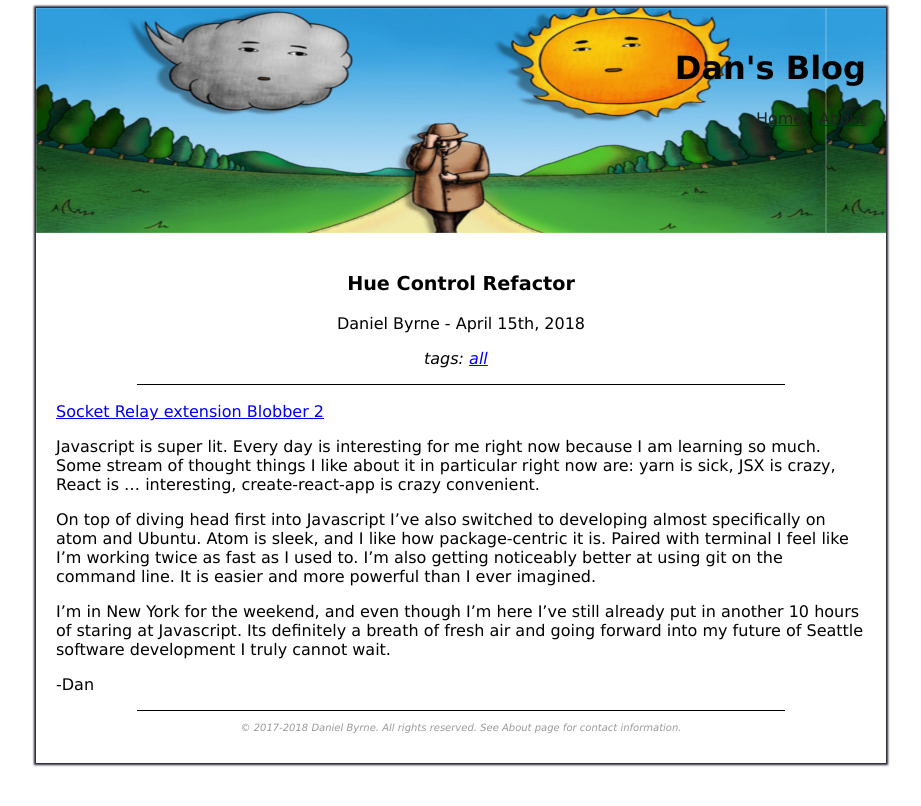
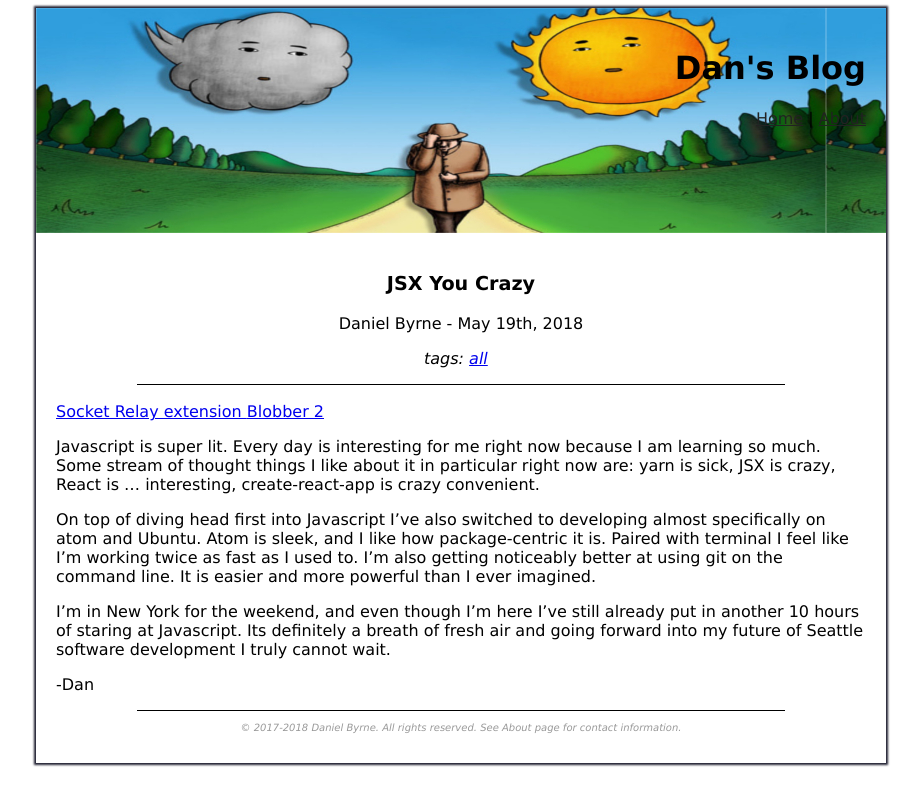
Before and after one commit to danwbyrne/austin-garrard.github.io, a Jekyll site: the page built from _posts/2018-05-19-Javascript-Is-Cool.md, in a window 1280 px wide. Shown: the top 806 px of the page, without its empty margins (179-1100 px from the left). Built offline with Jekyll 4.4.1, drawn with Linux system fonts in a browser that asks for light colours; Markdown is read by kramdown in place of the engine named in the settings.

Commit message:
new post :)

```diff
--- a/_posts/2018-05-19-Javascript-Is-Cool.md
+++ b/_posts/2018-05-19-Javascript-Is-Cool.md
@@ -1,8 +1,8 @@
 ---
 layout: blog
-title: "Hue Control Refactor"
-description: "The story of my 8 hour coding spree"
-mydate: "April 15th, 2018"
+title: "JSX You Crazy"
+description: "I Got a Job and I'm Panic Coding"
+mydate: "May 19th, 2018"
 ---
 <a href="https://github.com/danwbyrne/socket-relay-extension">Socket Relay extension
 <a href="https://github.com/danwbyrne/blobber2">Blobber 2
```
